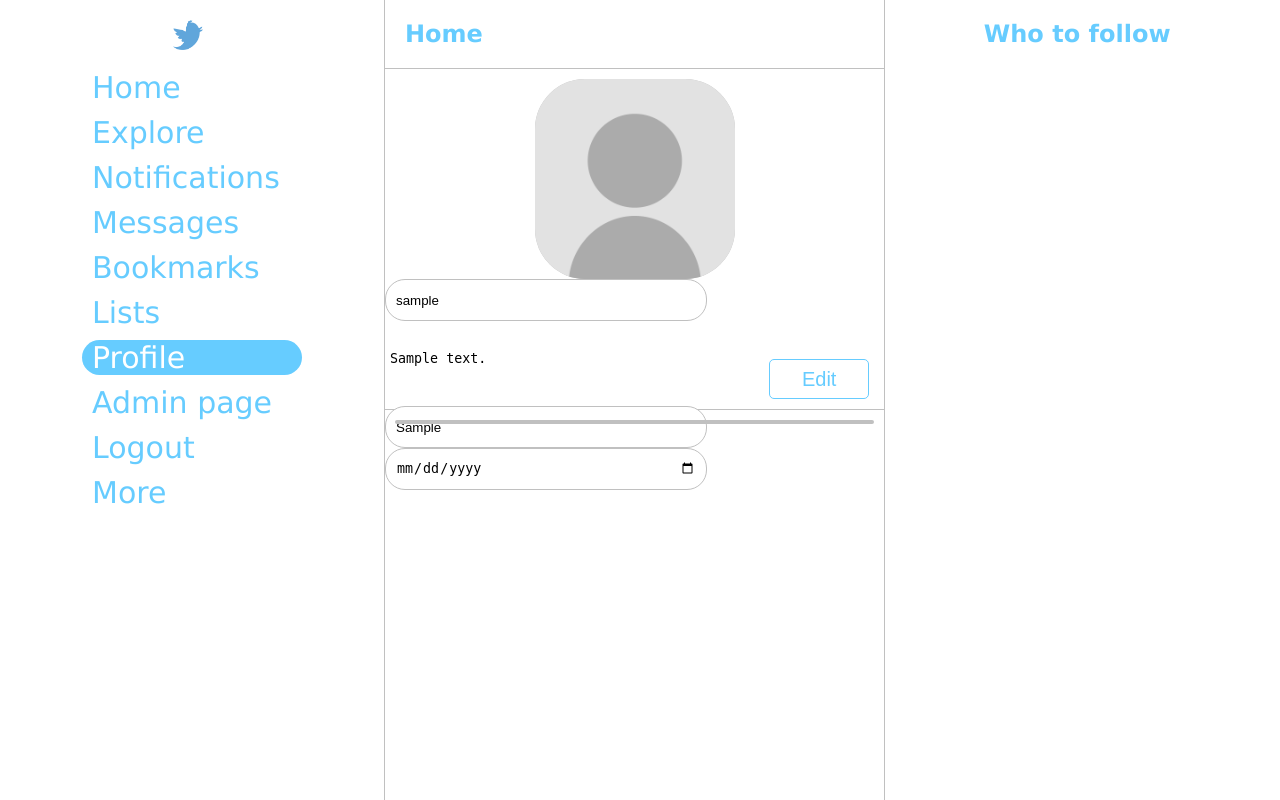
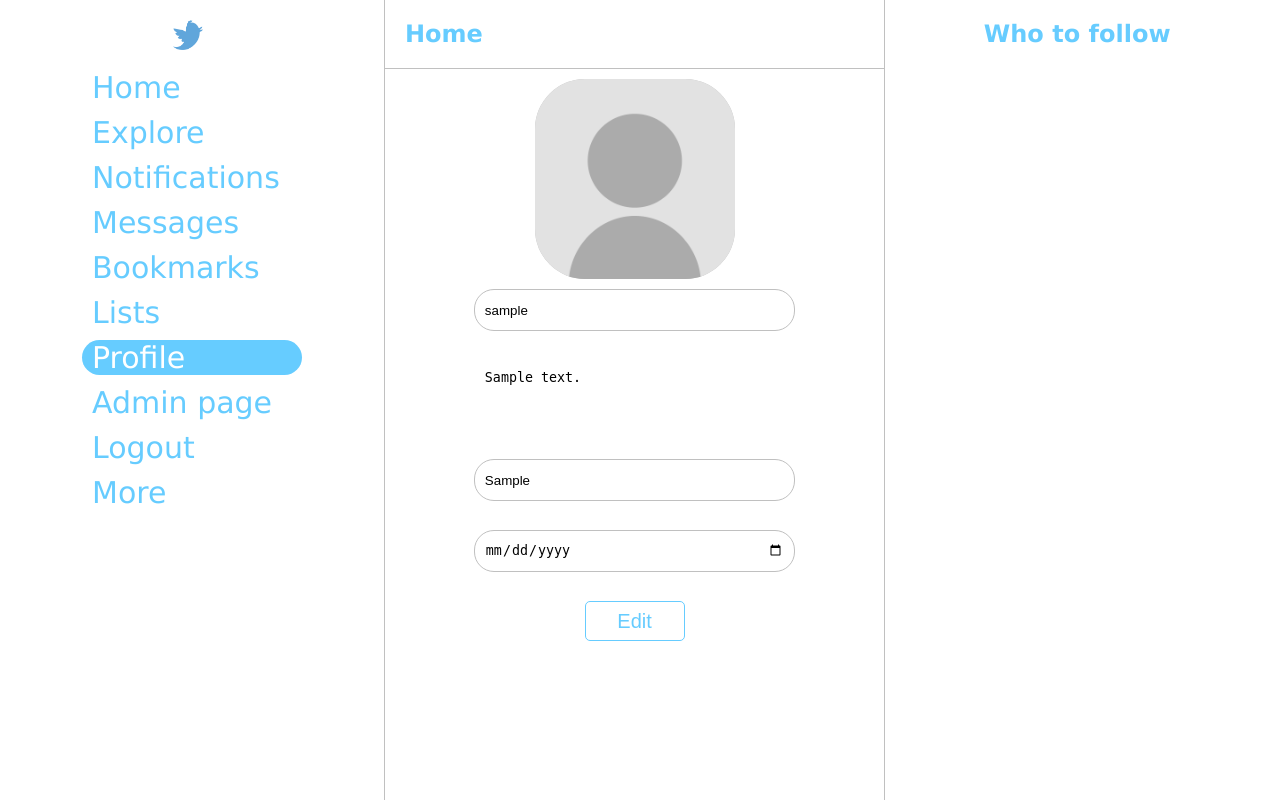
Before and after one commit to TilenKelc/Twitter, a PHP site: page /twitter/profile.php in a window 1280 px wide. Run offline with PHP 8.4, Linux system fonts and the light colour scheme; the visitor is signed in with stand-in values (Sample User, id 1); tables that the repository leaves empty or names only in its code hold one stand-in row (values such as "Sample post").

Commit message:
Styling profile form

```diff
--- a/css/style.css
+++ b/css/style.css
@@ -87,6 +87,7 @@ li:hover{
     margin-left: auto;
     margin-right: auto;
     margin-top: 10px;
+    margin-bottom: 10px;
     display: block;
 }
 .message>form>textarea{
@@ -158,13 +159,39 @@ li:hover{
     text-align: center;
     margin-top: 20%;
 }
-.right-side>form>input[type="text"], .message>form>input, .right-side>form>input[type="password"]{
+.right-side>form>input[type="text"], .right-side>form>input[type="password"]{
     border-radius: 20px;
     width: 300px;
     height: 20px;
     border: 1px silver solid;
     padding: 10px;
     margin-bottom: 10px;
+}
+.message>.profile>input{
+    border-radius: 20px;
+    width: 60%;
+    height: 20px;
+    border: 1px silver solid;
+    padding: 10px;
+    margin-bottom: 10px;
+    margin-left: auto;
+    margin-right: auto;
+    display: block;
+}
+.message>.profile>textarea{
+    width: 60%;
+    padding: 10px;
+    float: none;
+    margin-top: 0;
+    display: block !important;
+    margin-left: auto !important;
+    margin-right: auto !important;
+}
+.message>.profile>input[type="submit"]{
+    display: block !important;
+    position: static;
+    margin-left: auto !important;
+    margin-right: auto !important;
 }
 .right-side>form>input:focus, .message>form>input:focus{
     outline: none;
@@ -312,6 +339,16 @@ li:hover{
     border-bottom: solid silver 0.5px;
     position: relative;
 }
+.profile{
+    height: auto !important;
+    border: none !important;
+}
+.profile>textarea{
+    margin-bottom: 10px;
+}
+.profile>input{
+    margin-bottom: 10px !important;
+}
 .message>form>input[type="file"]{
     position: absolute;
     left: 10px;
@@ -402,6 +439,9 @@ li:hover{
     margin-top: 50px;
     font-size: 25px;
     color: black;
+}
+.profile{
+    height: auto;
 }
 h2{
     color: #66ccff;
--- a/profile.php
+++ b/profile.php
@@ -44,17 +44,14 @@
                         $sql = "SELECT * FROM users WHERE (id = $id);";
                         $result = $link->query($sql);
                         while($row = $result->fetch_assoc()) {
-                            echo "<input type='text' name='username' placeholder='Username' value='". $row["username"] ."' required>";
-                            echo "<textarea placeholder='Bio' class='text' name='bio'>". $row["bio"] ."</textarea>";
-                            echo "<input type='text' name='location' placeholder='Location' value='". $row["location"] ."'>";
-                            echo "<input type='date' name='born' value='". $row["born"] ."'>";
+                            echo "<input type='text' name='username' placeholder='Username' value='". $row["username"] ."' required><br>";
+                            echo "<textarea placeholder='Bio' class='text' name='bio'>". $row["bio"] ."</textarea><br>";
+                            echo "<input type='text' name='location' placeholder='Location' value='". $row["location"] ."'><br>";
+                            echo "<input type='date' name='born' value='". $row["born"] ."'><br>";
                         }
                     ?>
                     <input type="submit" name="sub" value="Edit">
                 </form>
-                <div class="tweets">
-
-                </div>
             </div>
             <div class="sideline">
                 <div class="people">
@@ -67,7 +64,25 @@
                         {
                             echo "<div class='sideline-people'>";
                                 echo "<img src='./img/avatar.png' alt='./img/avatar.png'><br>";
-                                echo  "<p>" . $row["username"] . "</p>";
+                                echo "<p>" . $row["username"] . "</p>";
+
+                                $sqlFriends = "SELECT * FROM friends WHERE (user_id = $id) AND (friend_id = ". $row["id"] .");";
+                                $resultFriends = mysqli_query($link, $sqlFriends);
+                                $rowFriends = mysqli_fetch_array($resultFriends);
+
+                                if($rowFriends["state"] == "1 Following 2" || $rowFriends["state"] == "Both"){
+                                    echo "<div class='follow' onclick=location.href='user.php?id=". $row["id"] ."&action=unfollow'>Following</div>";
+                                }else{
+                                    $sqlFriends = "SELECT * FROM friends WHERE (friend_id = $id) AND (user_id = ". $row["id"] .");";
+                                    $resultFriends = mysqli_query($link, $sqlFriends);
+                                    $rowFriends = mysqli_fetch_array($resultFriends);
+
+                                    if($rowFriends["state"] == "Both"){
+                                        echo "<div class='follow' onclick=location.href='user.php?id=". $row["id"] ."&action=unfollow'>Following</div>";
+                                    }else{
+                                        echo "<div class='follow' onclick=location.href='user.php?id=". $row["id"] ."&action=follow'>Follow</div>";
+                                    }
+                                }
                             echo "</div>";
                         }
                     ?>
```
